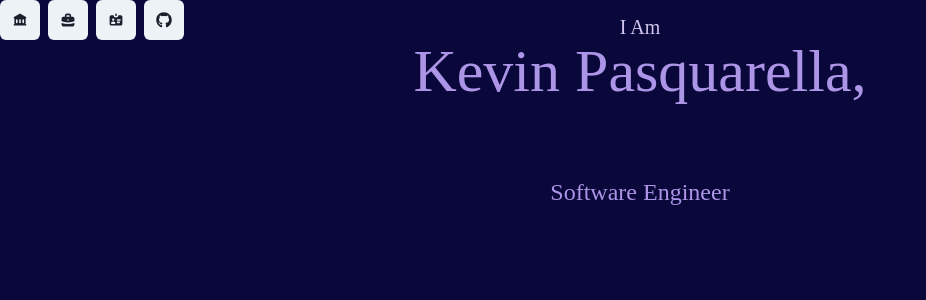
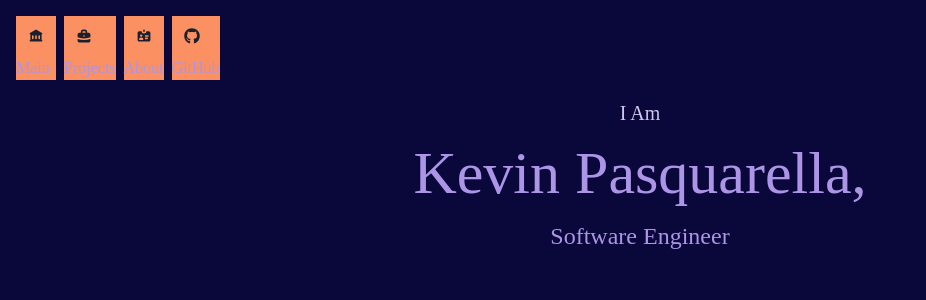
Before and after one commit to thechad12/kevin.pasquarella.github.io, a React (Create React App) app: page / in a window 1280 px wide. Shown: the top 300 px of the page, without its empty margins (0-926 px from the left). Built offline with nearby package versions, Linux system fonts and the light colour scheme.

Commit message:
update nav

```diff
--- a/src/components/Main.jsx
+++ b/src/components/Main.jsx
@@ -17,7 +17,7 @@ const Main = (props) => {
                 <Nav />
                 <Box
                     position="relative"
-                    top="1rem"
+                    top="6rem"
                     left="50%"
                     transform="translate(-50%, -50%)"
                     textAlign="center">
@@ -30,20 +30,18 @@ const Main = (props) => {
                     </Text>
                     <Text
                         fontSize="6xl"
+                        top='1rem'
+                        position='relative'
                         color="#ac95e6">
                         Kevin Pasquarella,
                     </Text>
+                    <Text
+                        fontSize='2xl'
+                        top='1rem'
+                        position='relative'>
+                        Software Engineer
+                    </Text>
                 </Box>
-                <Box
-                    position="relative"
-                    top="2rem"
-                    left="50%"
-                    transform="translate(-50%, -50%)"
-                    textAlign="center">
-                        <Text fontSize='2xl'>
-                            Software Engineer
-                        </Text>
-                    </Box>
             </Box>
         </>
     )
--- a/src/components/Nav.jsx
+++ b/src/components/Nav.jsx
@@ -2,6 +2,7 @@ import {
     HStack,
     Box,
     IconButton,
+    Text
   } from '@chakra-ui/react'
 import {
   HiLibrary,
@@ -13,18 +14,22 @@ import { FaGithub } from "react-icons/fa";
   const Nav = () => {
 
     return (
-        <HStack spacing={2}>
-          <Box>
-            <IconButton icon={<HiLibrary />}>Main</IconButton>
+        <HStack spacing={2} position='relative' top='1rem' left='1rem'>
+          <Box bg='#fb9062'>
+            <IconButton bg='#fb9062' icon={<HiLibrary />} />
+              <Text color='#ac95e6' size='md' position='relative'>Main</Text>
           </Box>
-          <Box>
-            <IconButton icon={<HiBriefcase />}>Projects</IconButton>
+          <Box bg='#fb9062'>
+            <IconButton bg='#fb9062' icon={<HiBriefcase />}/>
+            <Text color='#ac95e6' size='md' position='relative'>Projects</Text>
           </Box>
-          <Box>
-            <IconButton icon={<HiIdentification />}>About</IconButton>
+          <Box bg='#fb9062'>
+            <IconButton bg='#fb9062' icon={<HiIdentification />}/>
+            <Text color='#ac95e6' size='md' position='relative'>About</Text>
           </Box>
-          <Box>
-            <IconButton icon={<FaGithub />}>GitHub</IconButton>
+          <Box bg='#fb9062'>
+            <IconButton bg='#fb9062' icon={<FaGithub />}/>
+            <Text color='#ac95e6' size='md' position='relative'>GitHub</Text>
           </Box>
         </HStack>
     )
```
